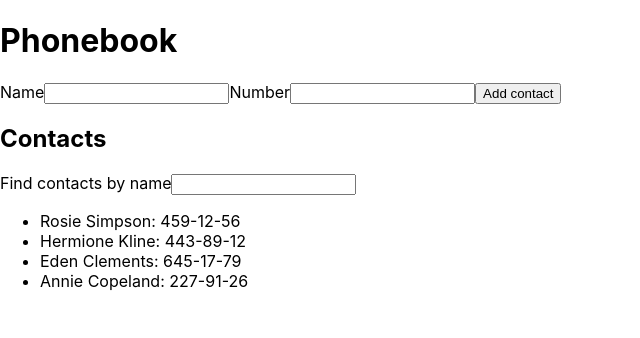
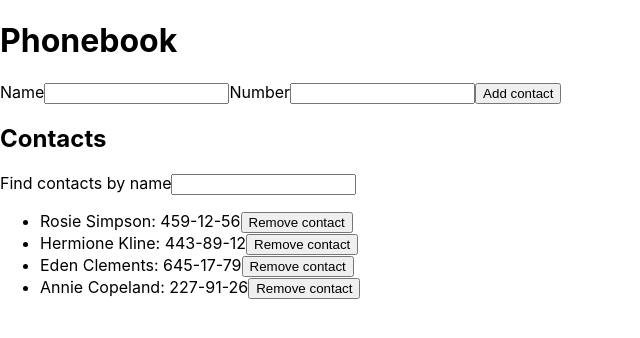
Before and after one commit to kamilaadamska/goit-react-hw-02-phonebook, a React (Create React App) app: page / in a window 1280 px wide. Shown: the top 338 px of the page, without its empty margins (0-640 px from the left). Built offline with nearby package versions, Linux system fonts and the light colour scheme.

Commit message:
Added possibility to remove contact

```diff
--- a/src/components/App.jsx
+++ b/src/components/App.jsx
@@ -41,6 +41,12 @@ class App extends Component {
     this.setState({ filter: evt.target.value });
   };
 
+  removeContact = idToRemove => {
+    this.setState(prevState => ({
+      contacts: prevState.contacts.filter(contact => contact.id !== idToRemove),
+    }));
+  };
+
   render() {
     const { contacts, filter } = this.state;
 
@@ -50,7 +56,11 @@ class App extends Component {
         <ContactForm onSubmit={name => this.addContact(name)} />
         <h2>Contacts</h2>
         <Filter findContact={this.filterContact} filter={filter} />
-        <ContactList contacts={contacts} filter={filter} />
+        <ContactList
+          contacts={contacts}
+          filter={filter}
+          removeContact={this.removeContact}
+        />
       </div>
     );
   }
--- a/src/components/contactlist/ContactList.jsx
+++ b/src/components/contactlist/ContactList.jsx
@@ -1,4 +1,4 @@
-export const ContactList = ({ contacts, filter }) => {
+export const ContactList = ({ contacts, filter, removeContact }) => {
   const filteredContacts = contacts.filter(contact =>
     contact.name.toLowerCase().includes(filter.toLowerCase())
   );
@@ -8,6 +8,9 @@ export const ContactList = ({ contacts, filter }) => {
       {filteredContacts.map(({ name, id, number }) => (
         <li key={id}>
           {name}: {number}
+          <button type="button" onClick={() => removeContact(id)}>
+            Remove contact
+          </button>
         </li>
       ))}
     </ul>
```
